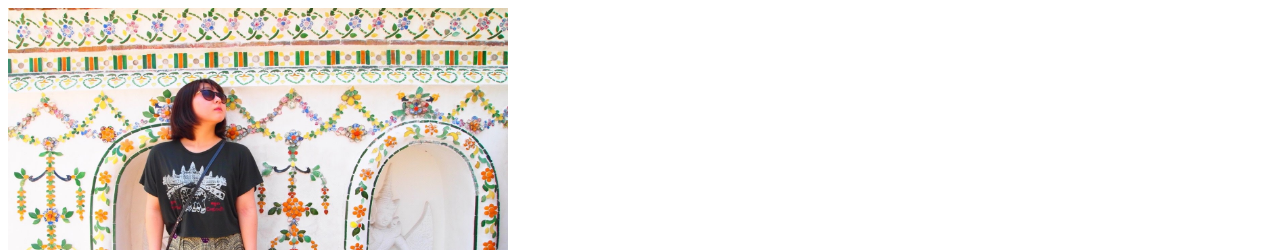
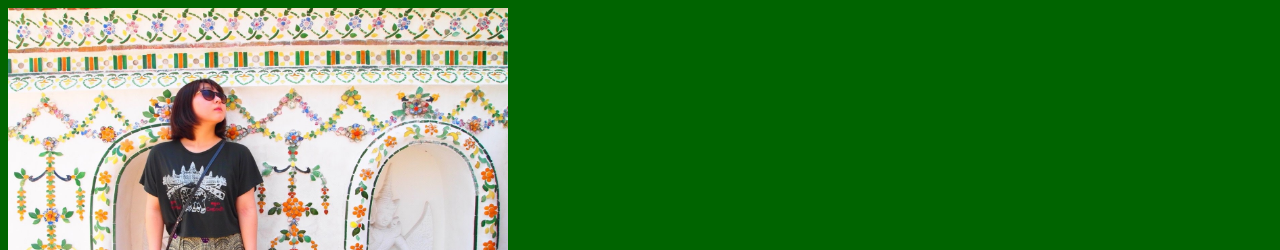
Before and after one commit to joghurt720/github.io, a plain HTML site: page index.html in a window 1280 px wide. Shown: the top 250 px of the page. Drawn offline with Linux system fonts and the light colour scheme.

Commit message:
Update index.html

```diff
--- a/index.html
+++ b/index.html
@@ -6,7 +6,7 @@
   <link rel="icon" href="download.png">
   <meta name="description" content="帆希の自己紹介">
   <meta name="viewport" content="width=device-width,initial-scale=1.0,minimum-scale=1.0">
-  <link rel="stylesheet" href="css/styles.css">
+  <link rel="stylesheet" href="stylesheet.css">
 </head>
 <body>
   <header></header>
```
